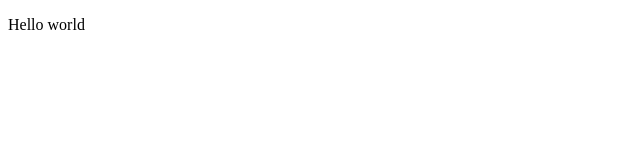
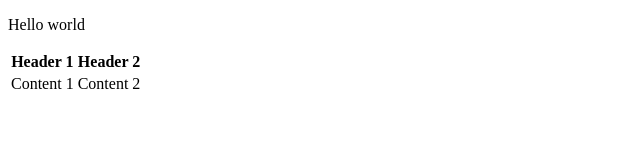
Before and after one commit to Maheshwarpa/sample-markdown, a plain HTML site: page index.html in a window 1280 px wide. Shown: the whole page, without its empty margins (0-640 px from the left). Drawn offline with Linux system fonts and the light colour scheme.

Commit message:
new changes of tables

```diff
--- a/index.html
+++ b/index.html
@@ -5,6 +5,16 @@
   </head>
   <body>
     <p> Hello world</p>
+    <table>
+<tr>
+<th> Header 1 </th>
+<th> Header 2 </th>
+</tr>
+<tr>
+<td> Content 1 </td>
+<td> Content 2 </td>
+</tr>
+</table>
   </body>
 
 
```
